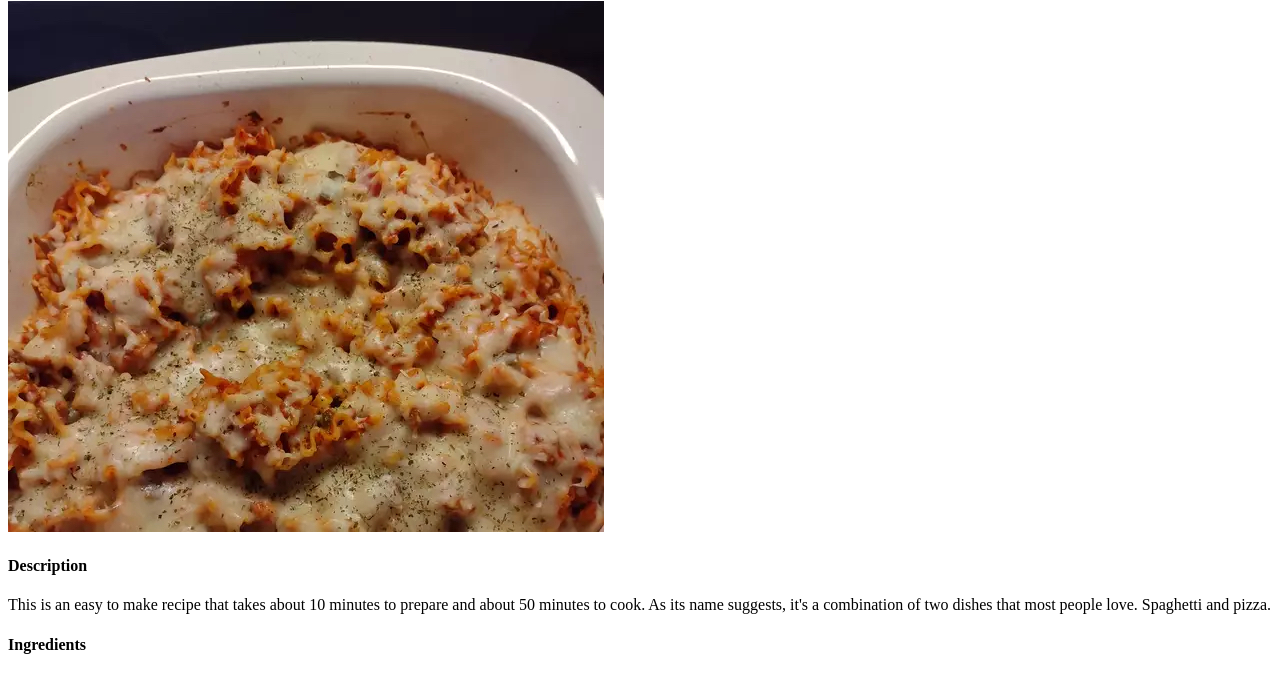
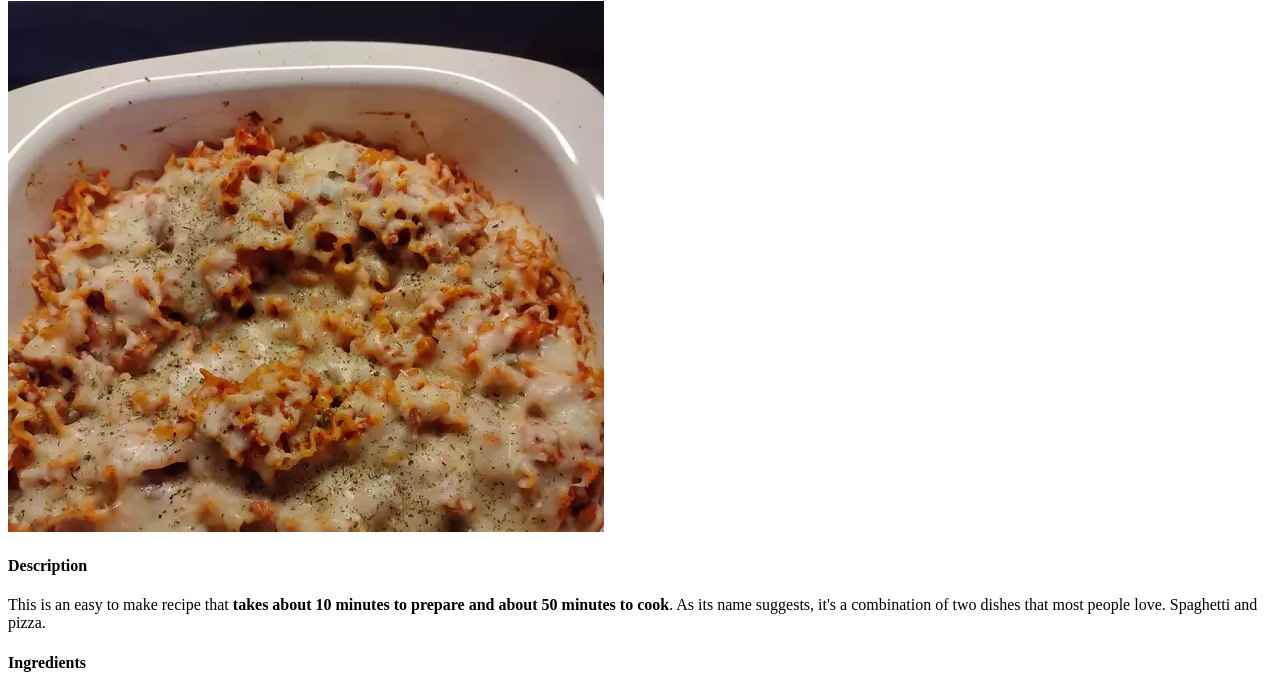
Before and after one commit to vangelis-bilalis/odin-recipes, a plain HTML site: page recipes/pizzaghetti.html in a window 1280 px wide. Shown: the part 79-754 px from the top of the page. Drawn offline with Linux system fonts and the light colour scheme.

Commit message:
Added text manipulation elements and finalized it.

```diff
--- a/recipes/pizzaghetti.html
+++ b/recipes/pizzaghetti.html
@@ -11,7 +11,7 @@
         <h4>Description</h4>
 
         <p>
-        This is an easy to make recipe that takes about 10 minutes to prepare and about 50 minutes to cook.
+        This is an easy to make recipe that <strong>takes about 10 minutes to prepare and about 50 minutes to cook</strong>.
         As its name suggests, it's a combination of two dishes that most people love.
         Spaghetti and pizza.
         </p>
```
Also changed, not shown: recipes/chicken-parm-sub.html (+3 -1 lines), recipes/oven-roasted-asparagus.html (+3 -1 lines), 1 other file.
